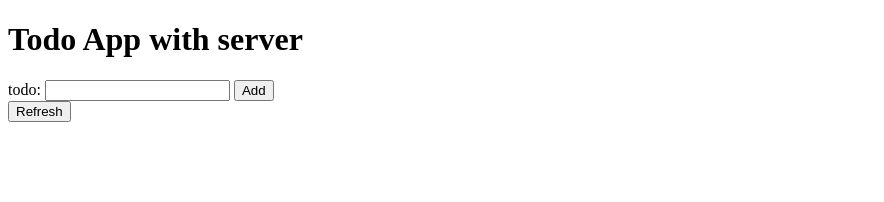
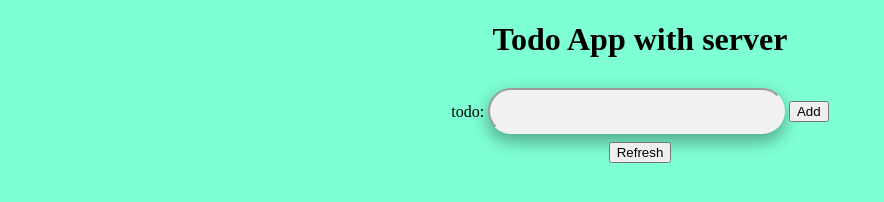
Before and after one commit to nomani113/mongodb_basic, a website: page index.html in a window 1280 px wide. Shown: the whole page, without its empty margins (0-884 px from the left). Drawn offline with nearby package versions, Linux system fonts and the light colour scheme; no server answers.

Commit message:
fghfgdhgfh

```diff
--- a/index.html
+++ b/index.html
@@ -6,8 +6,27 @@
     <meta http-equiv="X-UA-Compatible" content="IE=edge">
     <meta name="viewport" content="width=device-width, initial-scale=1.0">
     <title>Document</title>
-    <script src="https://cdn.jsdelivr.net/npm/axios/dist/axios.min.js"></script>
+    <script src="https://cdnjs.cloudflare.com/ajax/libs/axios/1.1.2/axios.min.js"></script>
 </head>
+<style>
+    body{
+        text-align: center;
+        background-color: aquamarine;
+    }
+input[type=text] {
+        width: 20%;
+        display: inline-block;
+        background: #f1f1f1;
+        font-size: 15px;
+        padding: 16px 20px;
+        margin: 8px 0;
+        border-radius: 25px;
+        height: 10px;
+        border-color: #f1f1f1;
+        box-shadow: 0 8px 16px 0 rgba(0,0,0,0.2), 0 6px 20px 0 rgba(0,0,0,0.19);
+    }
+
+</style>
 
 <body>
     <h1>Todo App with server</h1>
--- a/package.json
+++ b/package.json
@@ -5,8 +5,8 @@
   "main": "index.js",
   "scripts": {
     "test": "echo \"Error: no test specified\" && exit 1",
-    "dev":"nodemon server.mjs",
-    "start":"node server.mjs"
+    "dev": "nodemon server.mjs",
+    "start": "node server.mjs"
   },
   "repository": {
     "type": "git",
@@ -20,7 +20,7 @@
   "homepage": "https://github.com/nomani113/mongodb_basic#readme",
   "dependencies": {
     "cors": "^2.8.5",
-    "express": "^4.18.1",
+    "express": "^4.18.2",
     "mongoose": "^6.6.5",
     "nodemon": "^2.0.20"
   }
```
Also changed, not shown: 1 other file.
